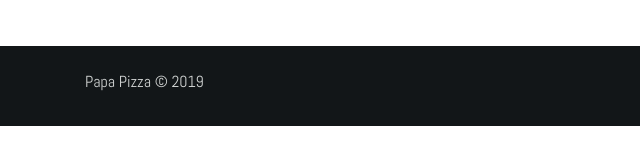
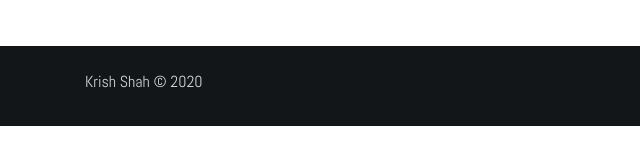
Before and after one commit to krishwebdev/pizza-sample, a plain HTML site: page pages/gallery.html in a window 1280 px wide. Shown: the part 655-797 px from the top of the page, 0-640 px from the left. Drawn offline with nearby package versions, Linux system fonts and the light colour scheme.

Commit message:
Update gallery.html

```diff
--- a/pages/gallery.html
+++ b/pages/gallery.html
@@ -103,7 +103,7 @@
     <div class="container">
       <div class="row">
         <div class="col-12 col-md-4">
-          <p>Papa Pizza © 2019</p>
+          <p>Krish Shah © 2020</p>
         </div>
         <div class="col-12 col-md-4 offset-md-4">
           <ul>
```
